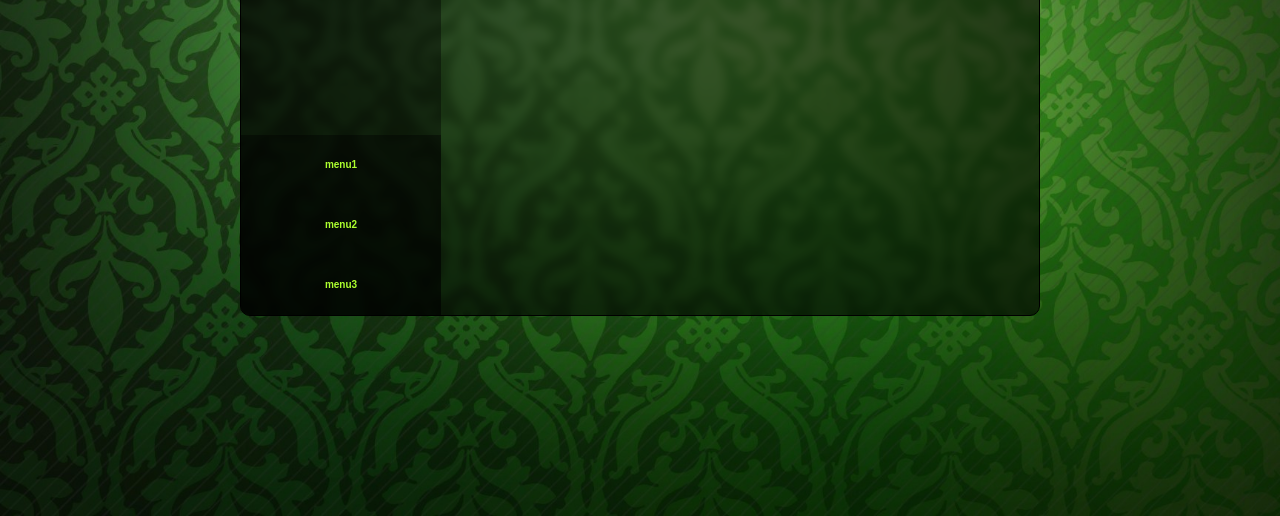
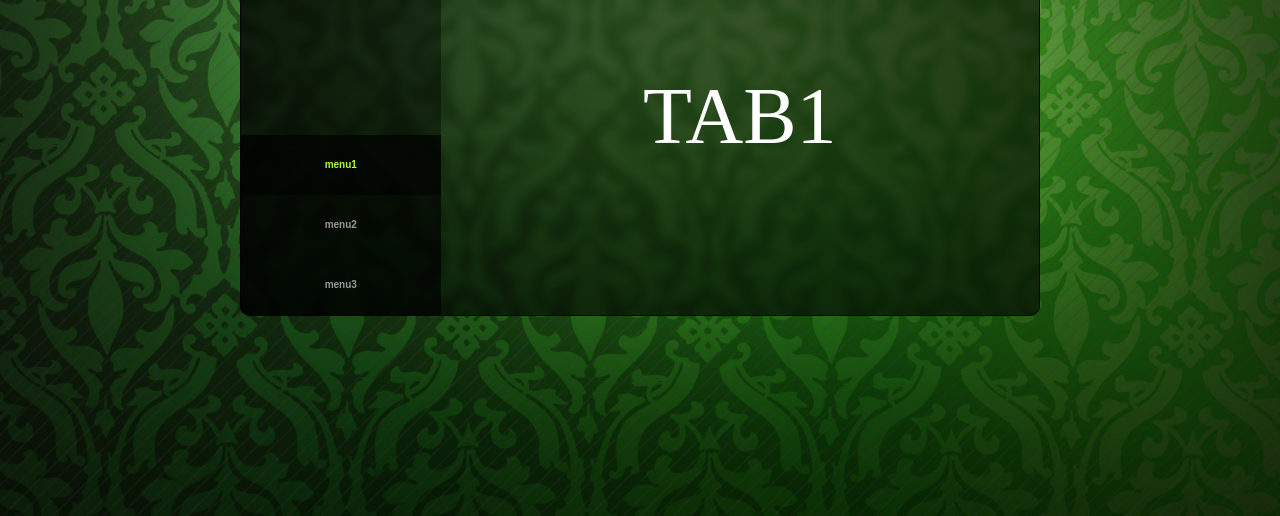
Before and after one commit to klmwook/HTML-Practice, a plain HTML site: page index.html in a window 1280 px wide. Shown: the part 284-800 px from the top of the page. Drawn offline with Linux system fonts and the light colour scheme.

Commit message:
활성화 요소 스타일링

```diff
--- a/index.html
+++ b/index.html
@@ -19,7 +19,7 @@
         <img src="img/logo.png" alt="logo">
       </h1>
       <ul>
-        <li><a href="javascript:void(0)">menu1</a></li>
+        <li class="on"><a href="javascript:void(0)">menu1</a></li>
         <li><a href="javascript:void(0)">menu2</a></li>
         <li><a href="javascript:void(0)">menu3</a></li>
       </ul>
@@ -27,7 +27,7 @@
 
     <!-- 탭 박스-->
     <section>
-      <article>TAB1</article>
+      <article class="on">TAB1</article>
       <article>TAB2</article>
       <article>TAB3</article>
     </section>
--- a/scss/style.scss
+++ b/scss/style.scss
@@ -19,6 +19,9 @@ body {
 		backdrop-filter: blur(5px);
 		border-radius: 10px;
 		overflow: hidden;
+		display: flex;
+		justify-content: center;
+		align-items: center;
 
 		nav {
 			width: 200px;
@@ -53,8 +56,39 @@ body {
 						justify-content: center;
 						align-items: center;
 						font: bold 10px/1 'arial';
-						color: greenyellow;
+						color: #999;
 					}
+
+					&.on {
+						a {
+							background-color: rgba(0, 0, 0, 0.7);
+							color: greenyellow;
+						}
+					}
+				}
+			}
+		}
+
+		section {
+			width: 600px;
+			height: 100%;
+			position: relative;
+
+			article {
+				width: 100%;
+				height: 100%;
+				position: absolute;
+				top: 0px;
+				left: 0px;
+				font-size: 80px;
+				color: #fff;
+				display: flex;
+				justify-content: center;
+				align-items: center;
+				display: none;
+
+				&.on {
+					display: flex;
 				}
 			}
 		}
```
Also changed, not shown: css/style.css, 1 other file.
